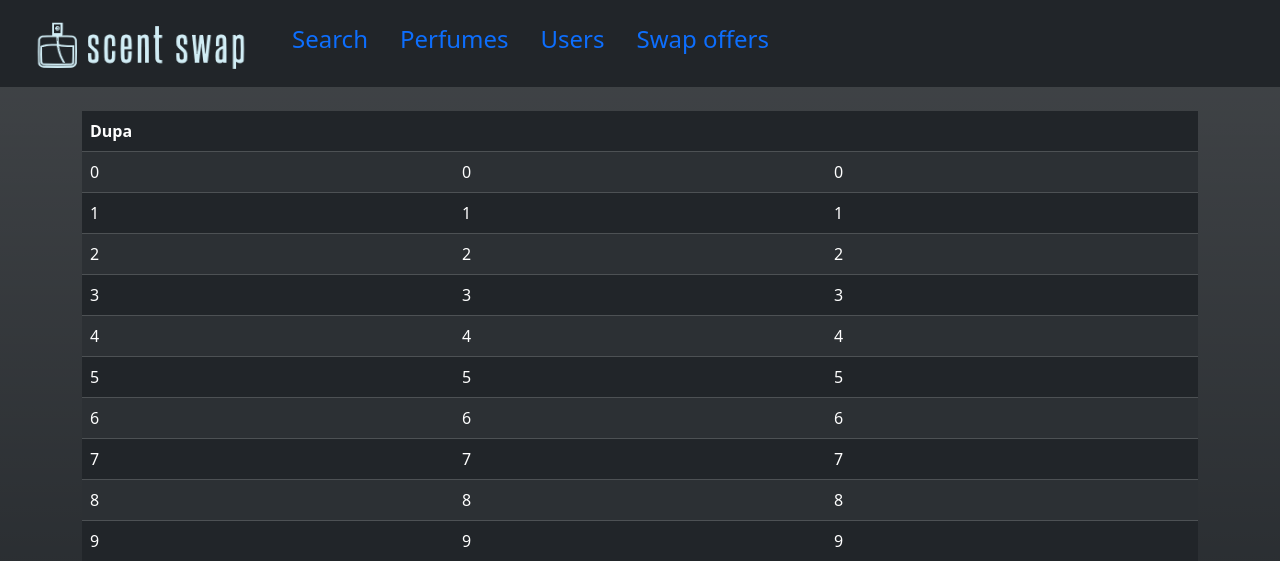
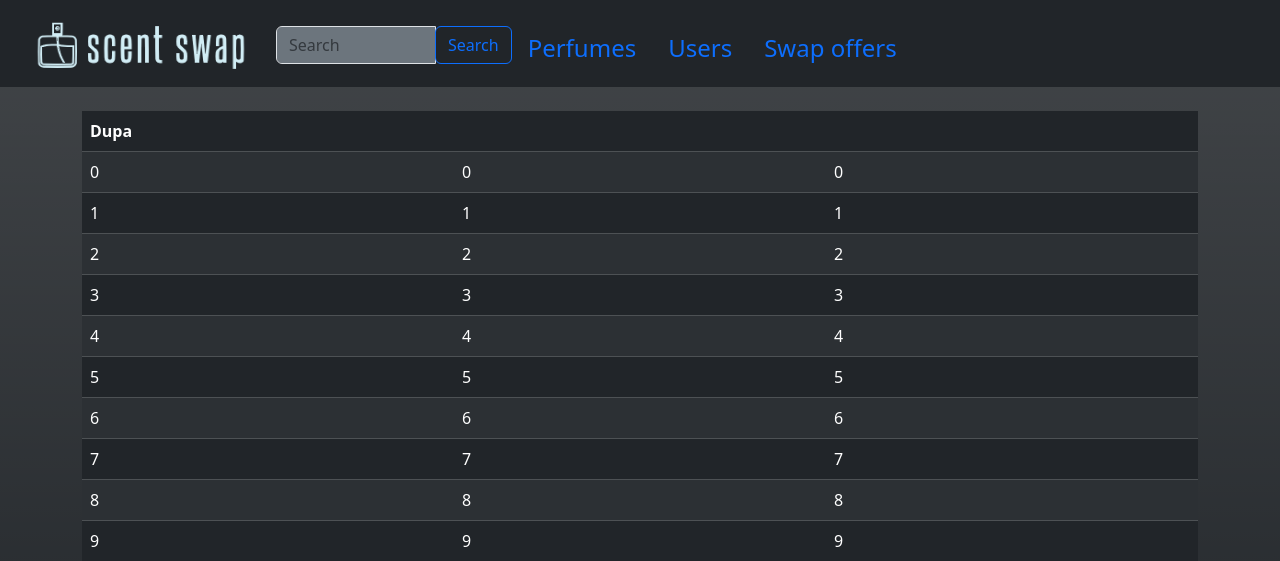
Before and after one commit to saradonin/scent_swap, a Django app: page / in a window 1280 px wide. Shown: the top 561 px of the page. Run offline with Django 4.2, Linux system fonts and the light colour scheme.

Commit message:
base changes

```diff
--- a/scent_app/templates/__base__.html
+++ b/scent_app/templates/__base__.html
@@ -10,15 +10,26 @@
 <body class="d-flex flex-column min-vh-100 bg-dark bg-gradient text-white">
 <!-- //--------------------------- nav bar ------------------------------// -->
 <nav class="navbar navbar-dark bg-dark p-2 mb-4">
-    <form class="container-fluid justify-content-start">
+    <form class="container-fluid justify-content-start align-items-end">
 
         <a class="navbar-brand" href="#">
             <img src="{% static 'logo.png' %}" alt="Logo" width="240" height="60"
                  class="d-inline-block align-text-top">
         </a>
         <ul class="nav justify-content-center">
+            {#            <li class="nav-item">#}
+            {#                <a class="nav-link" href=""><h4>Search</h4></a>#}
+            {#            </li>#}
             <li class="nav-item">
-                <a class="nav-link" href=""><h4>Search</h4></a>
+                <form action="/search" method="POST">
+                    {% csrf_token %}
+                    <div class="input-group">
+                        {{ form.as_table }}
+                        <div class="input-group-append">
+                            <input class="btn btn-outline-primary" type="submit" value="Search">
+                        </div>
+                    </div>
+                </form>
             </li>
             <li class="nav-item">
                 <a class="nav-link" href=""><h4>Perfumes</h4></a>
```
